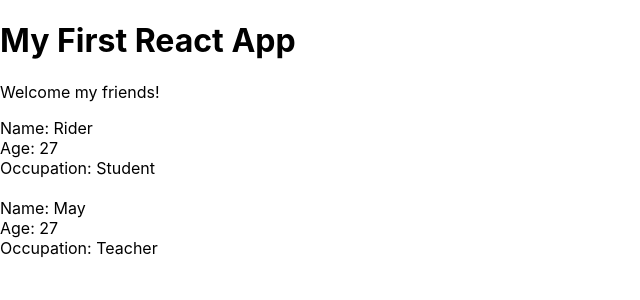
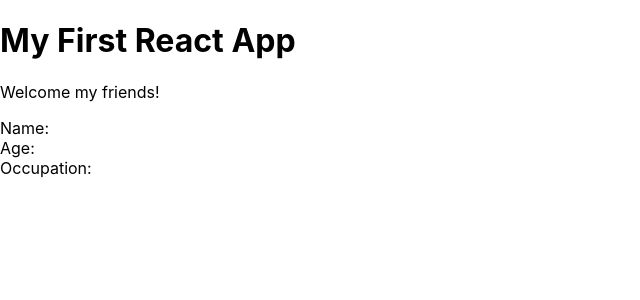
Before and after one commit to aeimskei/reactjs_notes, a React (Create React App) app in the folder myapp/: page / in a window 1280 px wide. Shown: the top 300 px of the page, without its empty margins (0-640 px from the left). Built offline with nearby package versions, Linux system fonts and the light colour scheme.

Commit message:
Setup example for outputting list on a component

```diff
--- a/myapp/src/App.js
+++ b/myapp/src/App.js
@@ -2,14 +2,20 @@ import React, { Component } from 'react';
 import People from './People';
 
 class App extends Component {
+  state = {
+    people: [
+      {name: 'Rider', age: 27, occupation: 'Student'},
+      {name: 'May', age: 27, occupation: 'Teacher'},
+      {name: 'Kai', age: 32, occupation: 'Designer'}
+    ]
+  }
+
   render() {
     return (
       <div className="App">
         <h1>My First React App</h1>
         <p>Welcome my friends!</p>
-        <People name="Rider" age="27" occupation="Student" />
-        <br />
-        <People name="May" age="27" occupation="Teacher" />
+        <People />
       </div>
     );
   }
```
Also changed, not shown: 1 other file (tests, documents, lock files or other folders).
